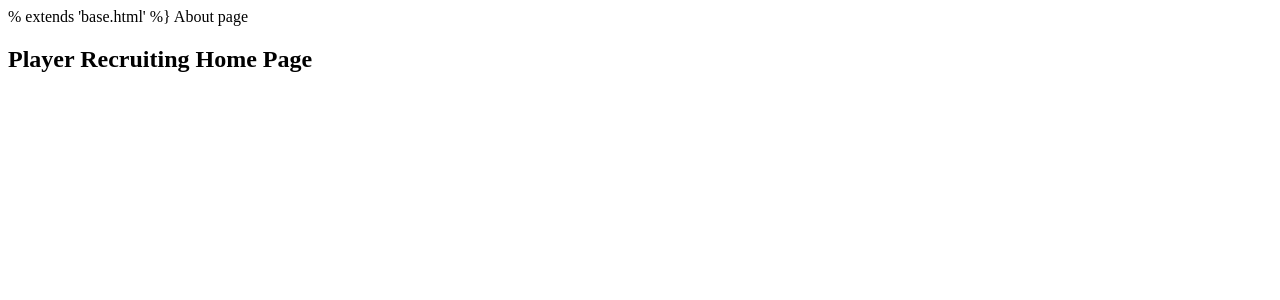
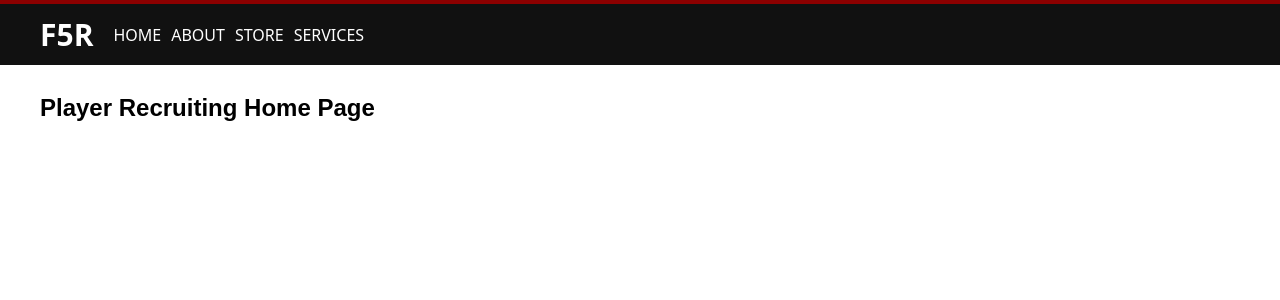
Before and after one commit to reyesjl/fwa, a Django app: template firstfive/templates/recruiting/home.html in a window 1280 px wide. Shown: the top 300 px of the page. Run offline with Django 5.2, Linux system fonts and the light colour scheme; the template is opened without the code that fills it, so the values that code supplies are empty.

Commit message:
edit recruiting homepage;

```diff
--- a/firstfive/templates/recruiting/home.html
+++ b/firstfive/templates/recruiting/home.html
@@ -1,15 +1,14 @@
-% extends 'base.html' %}
+{% extends 'base.html' %}
 
-{% block title %} About page {% endblock %}
+{% block title %} Recruiting Page {% endblock %}
 
 {% block extra_head %}
-    <meta name="description" content="Learn about First Five Rugby, the dedicated platform for rugby enthusiasts in North America. Read our story, mission, and how we're enriching the rugby community.">
+    <meta name="description" content="Embark on an unparalleled rugby adventure! Our program offers players the unique opportunity to study and play in top rugby nations like the USA, Ireland, Scotland, and England. Elevate your skills and education on an international stage.">
 {% endblock %}
 
 {% block content %}
 <main>
-    <!-- Welcome Section -->
-    <section id="welcome-section">
+    <section id="recruiting-section">
         <h1>Player Recruiting Home Page</h1>
     </section>
 </main>
```
